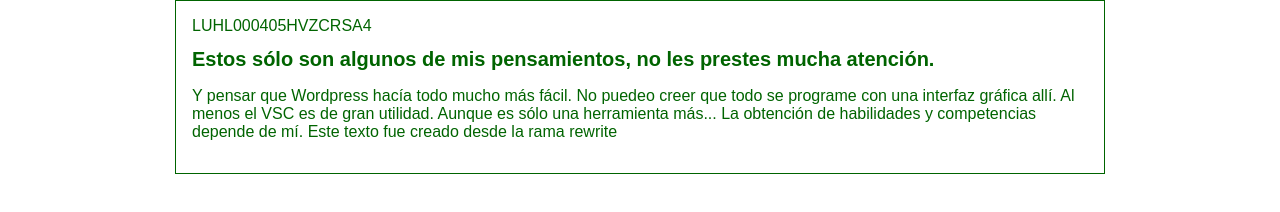
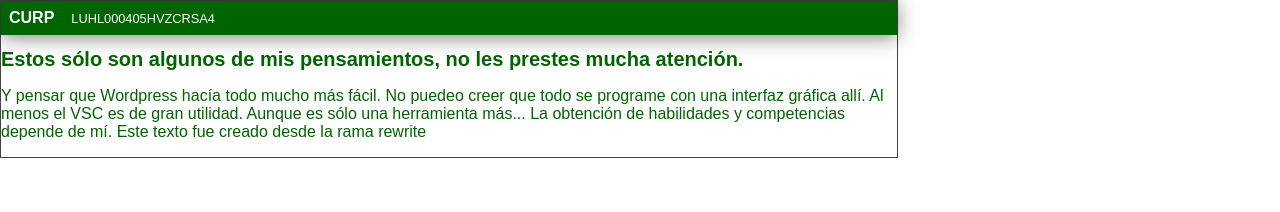
Before and after one commit to lusholh/cursoGit, a plain HTML site: page index.html in a window 1280 px wide. Drawn offline with Linux system fonts and the light colour scheme.

Commit message:
Más estilo, pero tengo que regresar a ver que está fallando en el centrado

```diff
--- a/css/estilos.css
+++ b/css/estilos.css
@@ -7,13 +7,30 @@ body
     margin: 0;
     padding: 0;
 }
+
+#CURP
+{
+    background: darkgreen;
+    box-shadow: 0px 2px 20px 0px rgba(0, 0, 0, 0.5);
+    color: white;
+    font-weight: bold;
+    margin: 0 auto;
+    padding: 0.5em;
+}
+
+#CURP #tagline
+{
+    padding: 0 0 0 1em;
+    font-weight: normal;
+    font-size: 0.8em;
+}
+
 #container
 {
     width: 70%;
-    padding: 1em;
+    padding: 0;
     text-align: left;
-    border: 1px solid darkgreen;
-    margin: 0 auto;
+    border: 1px solid #444;
 }
 
 #container h1
--- a/index.html
+++ b/index.html
@@ -10,7 +10,8 @@
 <body>
     <div id="container">
         <div id="CURP">
-            LUHL000405HVZCRSA4
+            CURP
+            <span id="tagline">LUHL000405HVZCRSA4</span>
         </div>
         <div id="post">
             <h1>
```
